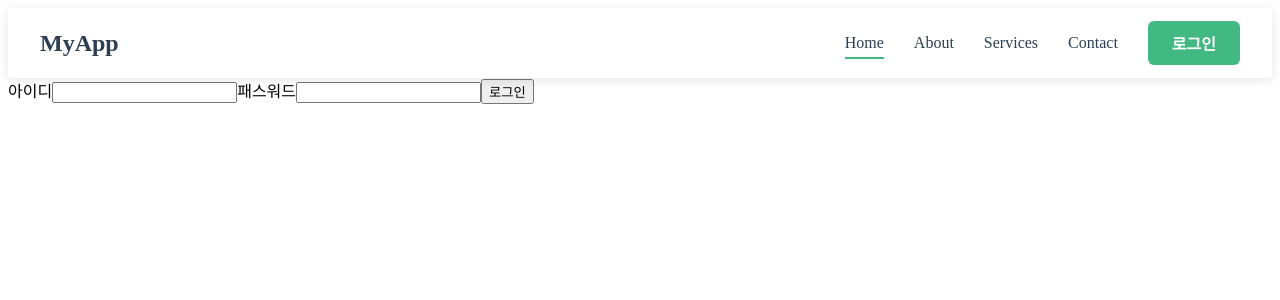
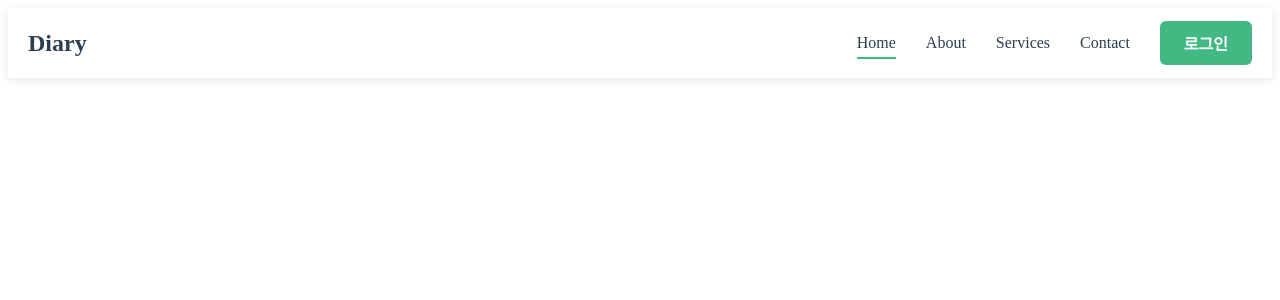
Before and after one commit to ohhyunmin/Diary_Front, a Vue app: page / in a window 1280 px wide. Shown: the top 300 px of the page. Built offline with nearby package versions, Linux system fonts and the light colour scheme.

Commit message:
login 동작 구현

```diff
--- a/package.json
+++ b/package.json
@@ -10,6 +10,8 @@
   "dependencies": {
     "axios": "^1.13.2",
     "core-js": "^3.8.3",
+    "primeicons": "^7.0.0",
+    "primevue": "^4.5.4",
     "vue": "^3.2.13"
   },
   "devDependencies": {
--- a/src/App.vue
+++ b/src/App.vue
@@ -2,26 +2,12 @@
   <div class = "app">
     <NavigationBar />
 
-    <div v-if="state.account.username">안녕하세요. {{state.account.id}} 번, {{ state.account.username }} 님 !
-      <button @click="logout">로그아웃</button>
-    </div>
 
-    <div v-else>
-      <label for="loginId">
-        <span>아이디</span>
-        <input type="text" id="loginId" v-model="state.form.loginId"/>
-      </label>
-      <label for="loginPw">
-        <span>패스워드</span>
-        <input type="password" id="loginPw" v-model="state.form.loginPw"/>
-      </label>
-      <button @click="submit">로그인</button>
-    </div>
   </div>
 </template>
 
 <script>
-import axios from "axios";
+// import axios from "axios";
 import { reactive } from "vue";
 
 import NavigationBar from './components/NavigationBar.vue'
@@ -33,37 +19,33 @@ export default {
 
   setup(){
     const state = reactive({
-      account:{
-        id:null,
-        username:""
-      },
       form:{
         loginId:"",
         loginPw:""
       }
     });
 
-    const submit = () =>{
+    // const submit = () =>{
 
-      const args = {
-        username : state.form.loginId,
-        password : state.form.loginPw
-      };
+    //   const args = {
+    //     username : state.form.loginId,
+    //     password : state.form.loginPw
+    //   };
 
-      axios.post("/api/Login", args).then((res)=>{
-        state.account = res.data;
-      });
-    };
+    //   // axios.post("/api/Login", args).then((res)=>{
+    //   //   state.account = res.data;
+    //   // });
+    // };
 
-    const logout = () =>{
-      axios.get("/api/Login/logout").then();
-    };
+    // const logout = () =>{
+    //   axios.get("/api/Login/logout").then();
+    // };
 
     // axios.get("/api/Login/detail").then((res)=>{
     //   state.account = res.data;
     // });
 
-    return {state, submit, logout};
+    return {state};
   },
 };
 </script>
--- a/src/components/LoginModal.vue
+++ b/src/components/LoginModal.vue
@@ -75,12 +75,15 @@ export default {
     },
     handleSubmit() {
       this.$emit('login', { ...this.loginForm })
+
       // 폼 초기화
       this.loginForm = {
         email: '',
         password: '',
         remember: false
       }
+
+      this.$emit('close')
     }
   },
   watch: {
--- a/src/components/NavigationBar.vue
+++ b/src/components/NavigationBar.vue
@@ -3,7 +3,7 @@
     <div class="nav-container">
       <!-- 로고 -->
       <div class="nav-logo">
-        <a href="/">MyApp</a>
+        <a href="/">Diary</a>
       </div>
 
       <!-- 네비게이션 메뉴 -->
@@ -21,7 +21,12 @@
           <a href="/contact" class="nav-link" :class="{ active: currentRoute === '/contact' }" @click="closeMenu">Contact</a>
         </li>
         <li class="nav-item">
-          <button class="nav-btn" @click="openLogin">로그인</button>
+          <div v-if="loginForm.email">안녕하세요. {{loginForm.email}} 님 !
+            <button class="nav-btn" @click="logout">로그아웃</button>
+          </div>
+          <div v-else>
+            <button class="nav-btn" @click="openLogin">로그인</button>
+          </div>
         </li>
       </ul>
     </div>
@@ -30,6 +35,7 @@
   <LoginModal
       :show="showLoginModal"
       @close="closeModal"
+      @login="login"
     />
 
 </template>
@@ -64,6 +70,14 @@ export default {
     },
     closeModal() {
       this.showLoginModal = false
+    },
+    logout(){
+      this.loginForm.email = '';
+      this.loginForm.password = '';
+      this.loginForm.remember = '';
+    },
+    login(data){
+      this.loginForm = data
     }
   },
   components: {
@@ -87,7 +101,7 @@ export default {
 }
 
 .nav-container {
-  max-width: 1200px;
+  max-width: 100%;
   margin: 0 auto;
   display: flex;
   justify-content: space-between;
--- a/src/main.js
+++ b/src/main.js
@@ -1,4 +1,7 @@
 import { createApp } from 'vue'
 import App from './App.vue'
+import PrimeVue from 'primevue/config'; // PrimeVue 임포트
+import 'primeicons/primeicons.css'; // PrimeIcons 적용
 
-createApp(App).mount('#app')
+
+createApp(App).use(PrimeVue).mount('#app')
```
Also changed, not shown: 1 other file (tests, documents, lock files or other folders).
